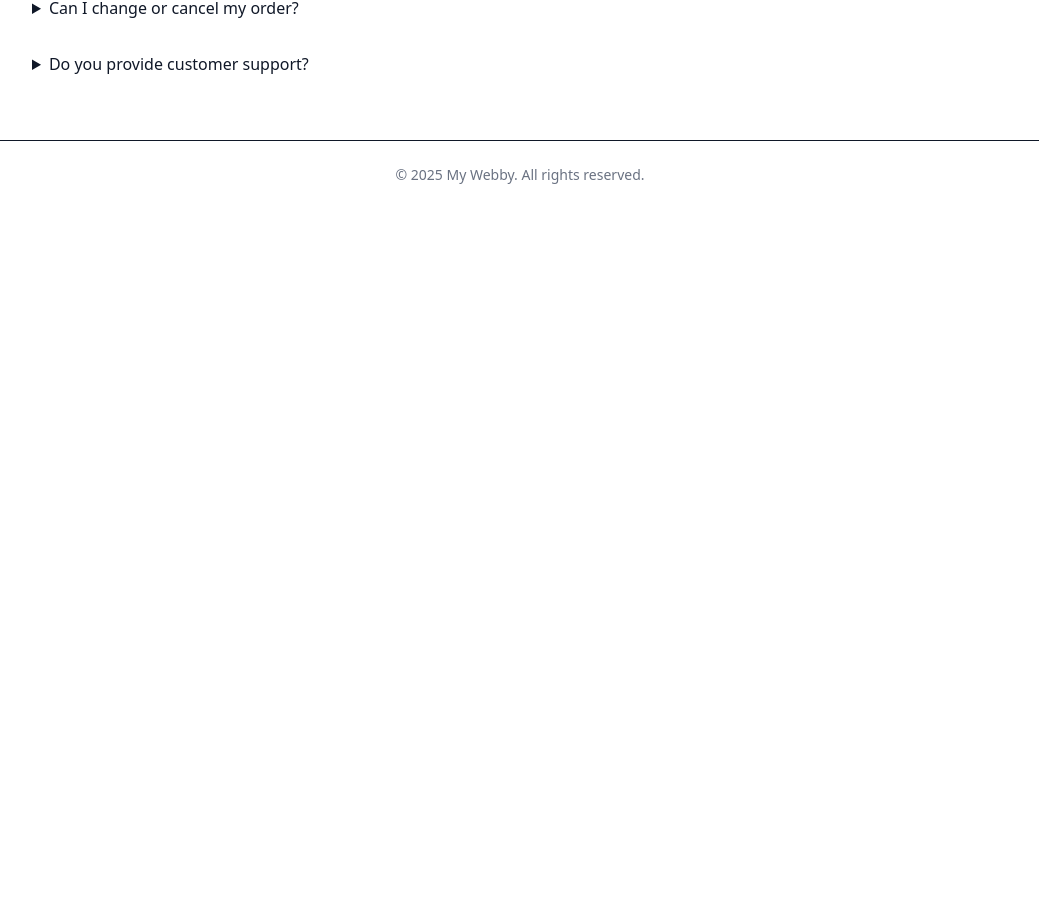
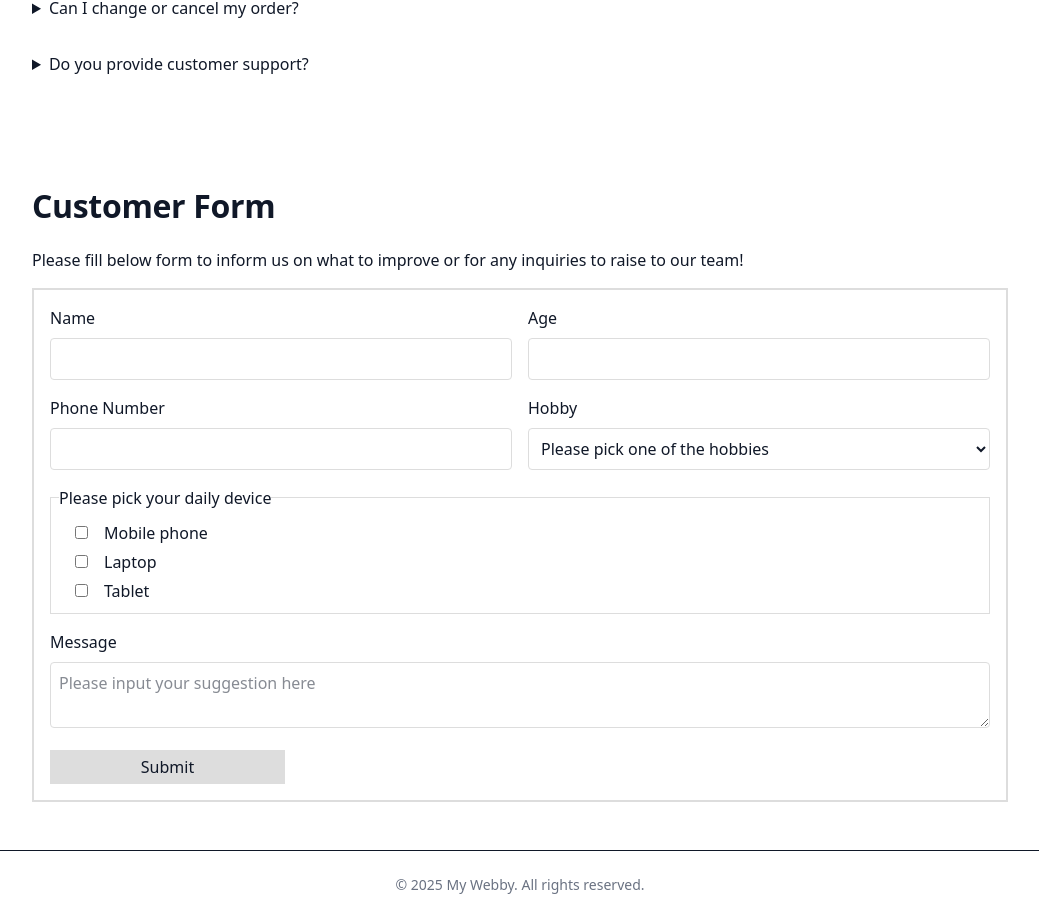
Before and after one commit to galhardj/my-webby, a Next.js app: page / in a window 1280 px wide. Shown: the part 1316-2235 px from the top of the page, without its empty margins (120-1159 px from the left). Before the commit the page ends 1525 px from the top, so only its background shows below. Built offline with nearby package versions, Linux system fonts and the light colour scheme.

Commit message:
Form UI component

```diff
--- a/src/app/page.tsx
+++ b/src/app/page.tsx
@@ -2,6 +2,7 @@ import BannerLegacy from "@/src/components/common/BannerLegacy/BannerLegacy";
 import Footer from "@/src/components/common/Footer/Footer";
 import Banner from "@/src/components/common/Banner/Banner";
 import Accordion from "@/src/components/common/Accordion/Accordion";
+import Form from "@/src/components/common/Form/Form";
 import { BANNER } from "@/src/constants/banner";
 import { ACCORDION_ITEMS } from "@/src/constants/accordion";
 
@@ -19,6 +20,7 @@ export default function Page() {
         title={ACCORDION_ITEMS.title}
         accordions={ACCORDION_ITEMS.accordions}
       />
+      <Form />
       <Footer />
     </main>
   );
--- /dev/null
+++ b/src/components/common/Form/Form.module.css
@@ -0,0 +1,49 @@
+.form-section {
+  display: flex;
+  flex-direction: column;
+  gap: 1rem;
+  align-items: flex-start;
+}
+
+.form {
+  display: flex;
+  flex-direction: column;
+  gap: 1rem;
+  border: 2px solid #ddd;
+  padding: 1rem;
+  width: 100%;
+}
+
+.form :is(input:not([type="checkbox"]), textarea, select) {
+  border: 1px solid #ddd;
+  border-radius: 4px;
+  width: 100%;
+  padding: 0.5rem;
+}
+
+.form button {
+  padding: 0.25rem 2rem;
+  border: 1px solid #ddd;
+  width: 25%;
+  background: #ddd;
+}
+
+.form-grid {
+  display: grid;
+  grid-template-columns: 1fr 1fr;
+  gap: 1rem;
+}
+
+.form fieldset {
+  border: 1px solid #ddd;
+  padding: 0.5rem;
+}
+
+.form input:is([type="checkbox"]) {
+  margin: 0.5rem 1rem;
+}
+
+.form .form-label label {
+  display: block;
+  margin-bottom: 0.5rem;
+}
--- /dev/null
+++ b/src/components/common/Form/Form.tsx
@@ -0,0 +1,71 @@
+import styles from "./Form.module.css";
+
+const Form = () => {
+  return (
+    <section className={styles["form-section"]}>
+      <h2>Customer Form</h2>
+      <p>Please fill below form to inform us on what to improve or for any inquiries to raise to our team!</p>
+      <form className={styles.form}>
+        <div className={styles["form-grid"]}>
+          <div className={styles["form-label"]}>
+            <label htmlFor="name">Name</label>
+            <input type="text" id="name" name="name" />
+          </div>
+
+          <div className={styles["form-label"]}>
+            <label htmlFor="age">Age</label>
+            <input type="number" id="age" name="age" />
+          </div>
+
+          <div className={styles["form-label"]}>
+            <label htmlFor="phone">Phone Number</label>
+            <input type="tel" id="phone" name="phone" />
+          </div>
+
+          <div className={styles["form-label"]}>
+            <label htmlFor="hobby">Hobby</label>
+            <select id="hobby" name="hobby">
+              <option value="">Please pick one of the hobbies</option>
+              <option value="travel">Travel</option>
+              <option value="reading">Reading</option>
+              <option value="writing">Writing</option>
+              <option value="sport">Sport</option>
+            </select>
+          </div>
+        </div>
+
+        <fieldset>
+          <legend>Please pick your daily device</legend>
+
+          <div>
+            <input type="checkbox" id="mobile-phone" name="mobile-phone" />
+            <label htmlFor="mobile-phone">Mobile phone</label>
+          </div>
+
+          <div>
+            <input type="checkbox" id="laptop" name="laptop" />
+            <label htmlFor="laptop">Laptop</label>
+          </div>
+
+          <div>
+            <input type="checkbox" id="tablet" name="tablet" />
+            <label htmlFor="tablet">Tablet</label>
+          </div>
+        </fieldset>
+
+        <div className={styles["form-label"]}>
+          <label htmlFor="message">Message</label>
+          <textarea
+            id="message"
+            name="message"
+            placeholder="Please input your suggestion here"
+          />
+        </div>
+
+        <button>Submit</button>
+      </form>
+    </section>
+  );
+};
+
+export default Form;
```
